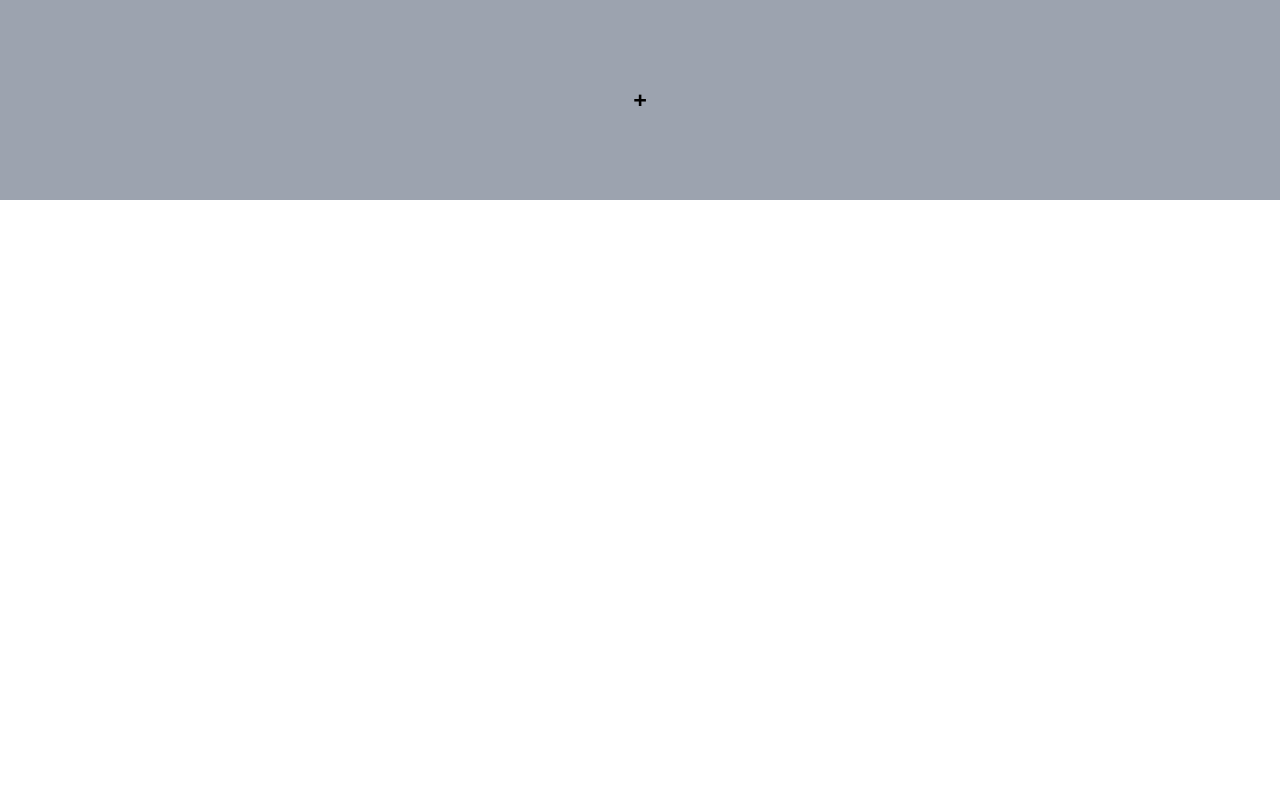
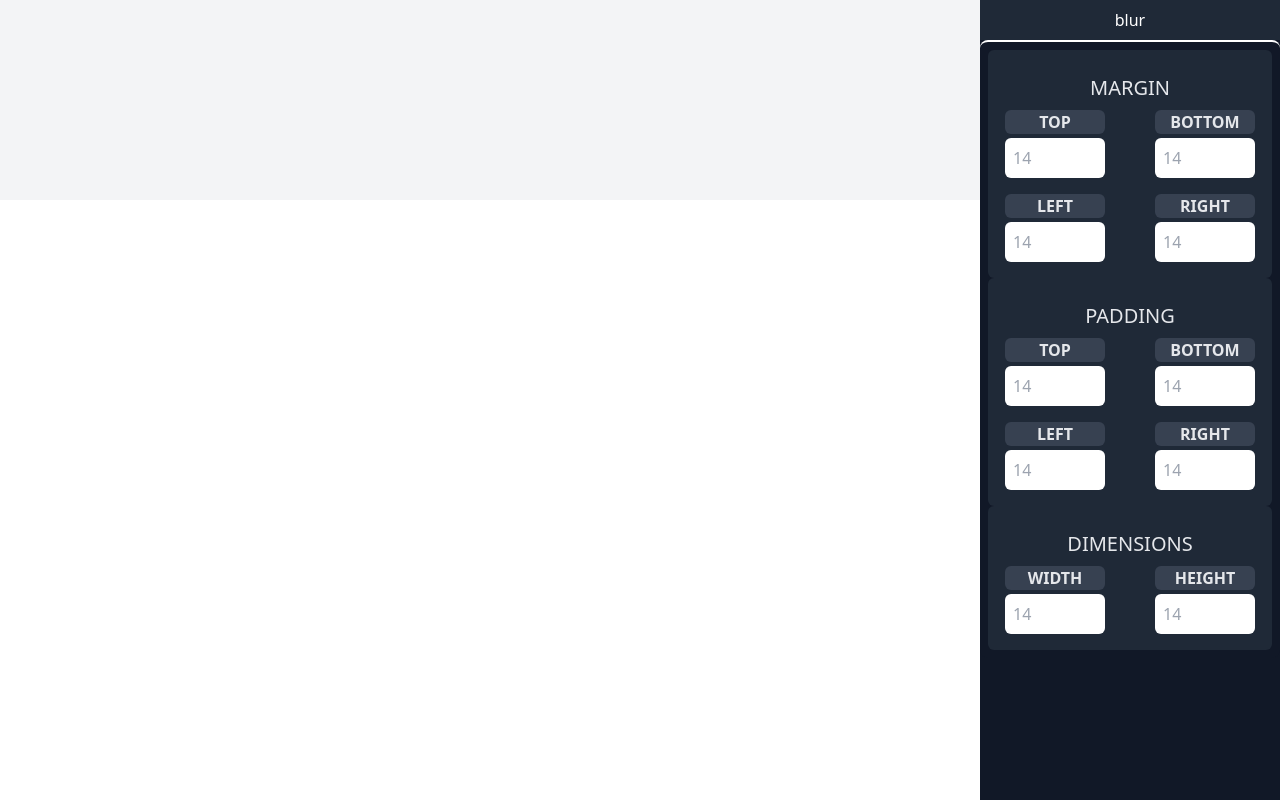
Before and after one commit to devjs1000/react-native-gui, a React (Vite) app: page / in a window 1280 px wide. Built offline with nearby package versions, Linux system fonts and the light colour scheme.

Commit message:
Layout edit added

```diff
--- a/src/App.tsx
+++ b/src/App.tsx
@@ -1,6 +1,7 @@
-import React from "react";
+import React, { useState } from "react";
 import { getCreator } from "./creator/creator.get";
-import LayoutCreator from "./creator/layout.creator";
+import LayoutCreator from "./creator/Layout.creator";
+import EditBar from "./components/EditBar";
 function App() {
   const [ui, setUi] = React.useState<any>([
     {
@@ -9,14 +10,25 @@ function App() {
     },
   ]);
 
+  type focusElementType= React.RefObject<any> | null
+  const [focusElement, setFocusElement] = useState<focusElementType>(null);
+  const handlefocus=(ref:React.RefObject<any>, name:string)=>()=>{
+    ref.current.name=name
+    setFocusElement(ref)
+  }
   return (
-    <div className=" w-screen h-screen bg-white">
-      {/* {ui.map((item: any, index: number) => {
-        const Creator:any = getCreator(item.type);
-        return <Creator key={index} {...item?.attributes}  />;
-      })} */}
-      <LayoutCreator />
-    </div>
+    <main className="flex w-screen h-screen bg-white">
+      <section className="flex-grow-[3]">
+        {/* {ui.map((item: any, index: number) => {
+          const Creator: any = getCreator(item.type);
+          return <Creator key={index} {...item?.attributes} />;
+        })} */}
+
+        <LayoutCreator handlefocus={handlefocus}  />
+      </section>
+
+      <EditBar focusElementRef={focusElement} />
+    </main>
   );
 }
 
--- /dev/null
+++ b/src/components/EditBar/LayoutEdit.tsx
@@ -0,0 +1,63 @@
+import React, { useId } from "react";
+
+const LayoutEdit = () => {
+  return (
+    <div className="bg-gray-900 rounded-lg text-gray-200 p-2 border-t-[2px] border-white">
+      <Container title={"MARGIN"}>
+        <Input type="number" label="top" placeholder="14" />
+        <Input type="number" label="bottom" placeholder="14" />
+        <Input type="number" label="left" placeholder="14" />
+        <Input type="number" label="right" placeholder="14" />
+      </Container>
+      <Container title={"PADDING"}>
+        <Input type="number" label="top" placeholder="14" />
+        <Input type="number" label="bottom" placeholder="14" />
+        <Input type="number" label="left" placeholder="14" />
+        <Input type="number" label="right" placeholder="14" />
+      </Container>
+      <Container title={"DIMENSIONS"}>
+        <Input type="number" label="width" placeholder="14" />
+        <Input type="number" label="height" placeholder="14" />
+      </Container>
+    </div>
+  );
+};
+
+export default LayoutEdit;
+
+const Input = ({ label, placeholder, ...rest }: InputProps) => {
+  const id = useId();
+  return (
+    <div className="flex flex-col w-[100px]">
+      <label className="bg-gray-700 select-none rounded-md mb-1 font-bold text-center" htmlFor={id}>
+        {label?.toUpperCase()}
+      </label>
+      <input
+        className="p-2 text-gray-900 rounded-md"
+        id={id}
+        placeholder={placeholder}
+        {...rest}
+      />
+    </div>
+  );
+};
+
+interface InputProps {
+  label: string;
+  placeholder: string;
+  [key: string]: any;
+}
+
+const Container = ({ title, children }: ContainerProps) => {
+  return (
+    <div className="bg-gray-800 py-4 rounded-md">
+      <h1 className="text-xl my-2 text-center bg-gray-800">{title}</h1>
+      <div className="flex flex-wrap justify-around gap-4">{children}</div>
+    </div>
+  );
+};
+
+interface ContainerProps {
+  children: React.ReactNode;
+  title: string;
+}
--- /dev/null
+++ b/src/components/EditBar/index.tsx
@@ -0,0 +1,20 @@
+import React from "react";
+import LayoutEdit from "./LayoutEdit";
+
+const EditBar = ({ focusElementRef = null }: EditBarProps) => {
+  const hasFocus = focusElementRef;
+  return (
+    <aside className="flex-grow-[1] h-full bg-gray-900 max-w-[300px]">
+      <p className="text-white bg-gray-800 py-2 text-center">
+        {hasFocus ? focusElementRef.current?.name : "blur"}
+      </p>
+      <LayoutEdit />
+    </aside>
+  );
+};
+
+export default EditBar;
+
+interface EditBarProps {
+  focusElementRef?: React.RefObject<any> | null;
+}
--- a/src/creator/Layout.creator.tsx
+++ b/src/creator/Layout.creator.tsx
@@ -1,13 +1,18 @@
-import React from "react";
-const LayoutCreator = (props: any) => {
+import React, { useRef } from "react";
+const LayoutCreator = ({ handlefocus }: LayoutProps) => {
+  const ref = useRef(null);
+
   return (
     <div
-      {...props}
-      className="w-full h-[200px] bg-gray-400 flex justify-center items-center"
-    >
-      <button className="font-bold text-2xl" >+</button>
-    </div>
+      ref={ref}
+      onClick={handlefocus(ref, 'Layout Creator')}
+      className="w-full h-[200px] bg-gray-100 flex justify-center items-center"
+    ></div>
   );
 };
 
 export default LayoutCreator;
+
+interface LayoutProps {
+  handlefocus: any;
+}
--- a/src/creator/creator.get.tsx
+++ b/src/creator/creator.get.tsx
@@ -1,4 +1,4 @@
-import LayoutCreator from "./layout.creator";
+import LayoutCreator from "./Layout.creator";
 
 export const getCreator = (name: string) => {
   switch (name) {
```
